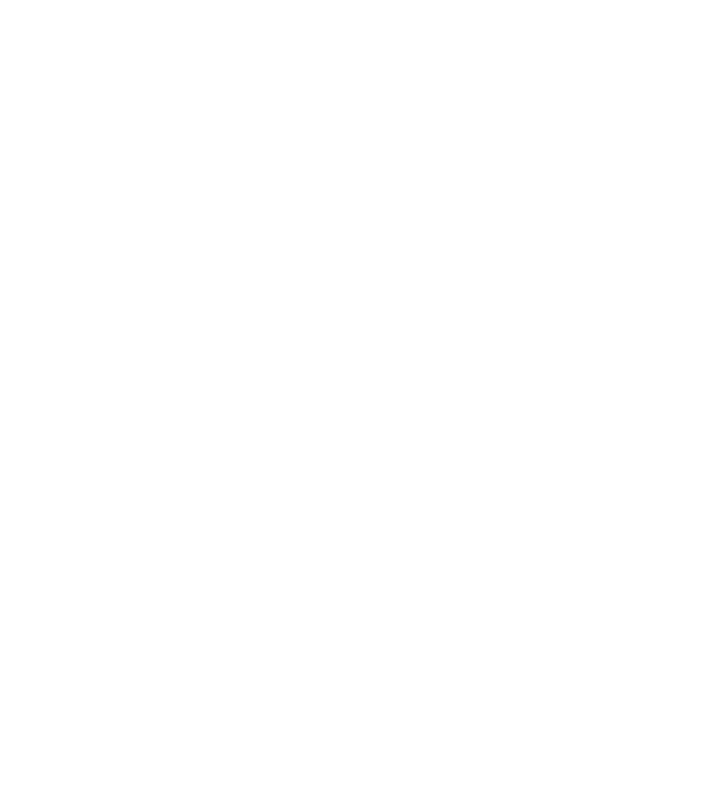
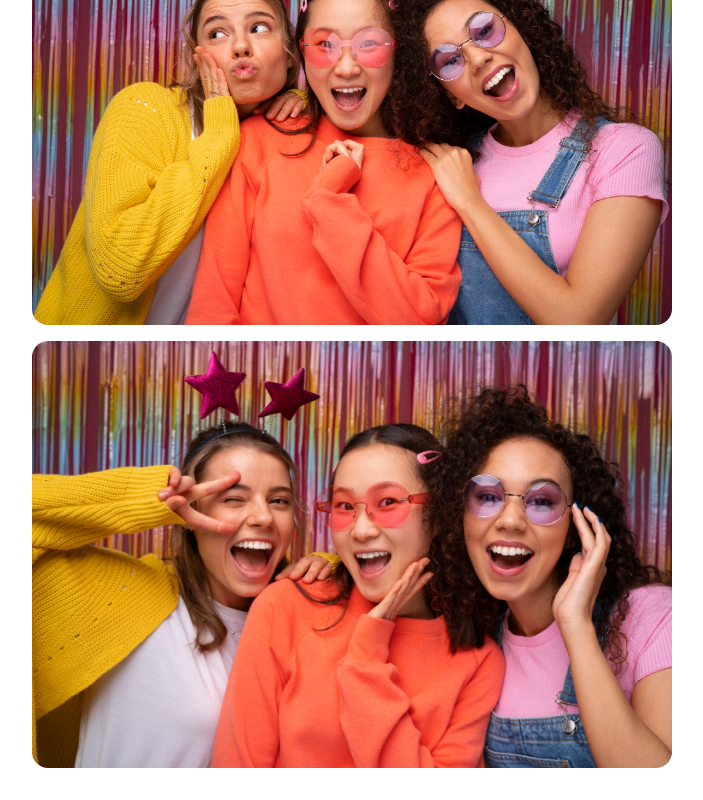
Before and after one commit to alecnissen/Keso-Pictures, a React (Vite) app: page / in a window 1280 px wide. Shown: the part 796-1596 px from the top of the page, without its empty margins (0-703 px from the left). Before the commit the page ends 800 px from the top, so only its background shows below. Built offline with nearby package versions, Linux system fonts and the light colour scheme; a web font is replaced by a local one.

Commit message:
added picture container and will add package link options to the right of the container

```diff
--- a/src/Components/WelcomeImg.jsx
+++ b/src/Components/WelcomeImg.jsx
@@ -1,5 +1,7 @@
 import React from 'react';
 import descriptionAndTextImage from '../assets/6883.jpg';
+import img1 from '../assets/2150191521.jpg';
+import img2 from '../assets/2150191520.jpg'
 
 export default function WelcomeImg() {
   return (
@@ -16,6 +18,13 @@ export default function WelcomeImg() {
             expedita error iste unde nobis sequi.
           </p>
         </div>
+
+
+        <div className='photo-container'>
+          <img src={img1} className='img-1-styles'></img>
+          <img src={img2} className='img-2-styles'></img>
+        </div>
+
       </div>
     </>
   );
--- a/src/Styles/welcome_img_styles.scss
+++ b/src/Styles/welcome_img_styles.scss
@@ -1,6 +1,8 @@
 .welcomeimg-content-wrapper {
   display: flex;
+  flex-direction: column;
   justify-content: center;
+
 }
 
 .welcome-title-subtitle-container {
@@ -26,3 +28,26 @@
   font-optical-sizing: auto;
   font-weight: 400;
 }
+
+.photo-container {
+    display: flex;
+    flex-direction: column;
+    padding: 2em;
+    gap: 1em;
+    // position: relative;
+    // left: 4em;
+}
+
+.img-1-styles,
+.img-2-styles {
+    width: 40em;
+    border-radius: 1em;
+
+}
+
+// .img-2-styles {
+//     position: relative;
+//     bottom: -4em;
+//     right: 45px;
+//     z-index: 1000;
+// }
```
Also changed, not shown: src/assets/2150191521.jpg (added).
